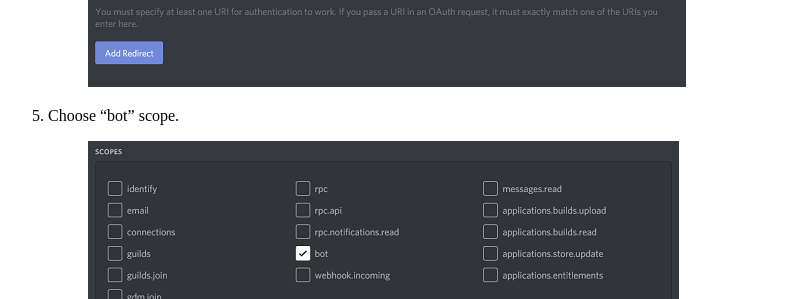
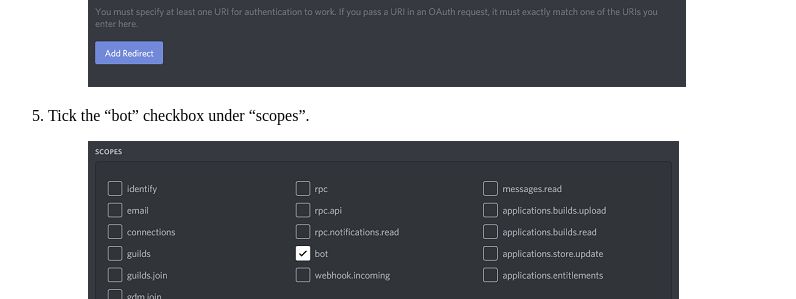
Before and after one commit to Rapptz/discord.py, a Sphinx documentation site: the page built from docs/discord.rst, in a window 1280 px wide and 900 px high, scrolled down 1894 px. Shown: the part 153-452 px from the top of the window, without its empty margins (0-796 px from the left). Built offline with Sphinx 7.4.7, drawn with Linux system fonts in a browser that asks for light colours.

Commit message:
Update docs/discord.rst
Co-Authored-By: apple502j <33279053+apple502j@users.noreply.github.com>

```diff
--- a/docs/discord.rst
+++ b/docs/discord.rst
@@ -69,7 +69,7 @@ If you want to invite your bot you must create an invite URL for your bot.
     .. image:: /images/discord_oauth2.png
         :alt: How the OAuth2 page should look like.
 
-5. Choose "bot" scope.
+5. Tick the "bot" checkbox under "scopes".
 
     .. image:: /images/discord_oauth2_scope.png
         :alt: The scope chooser with "bot" chosen.
```
